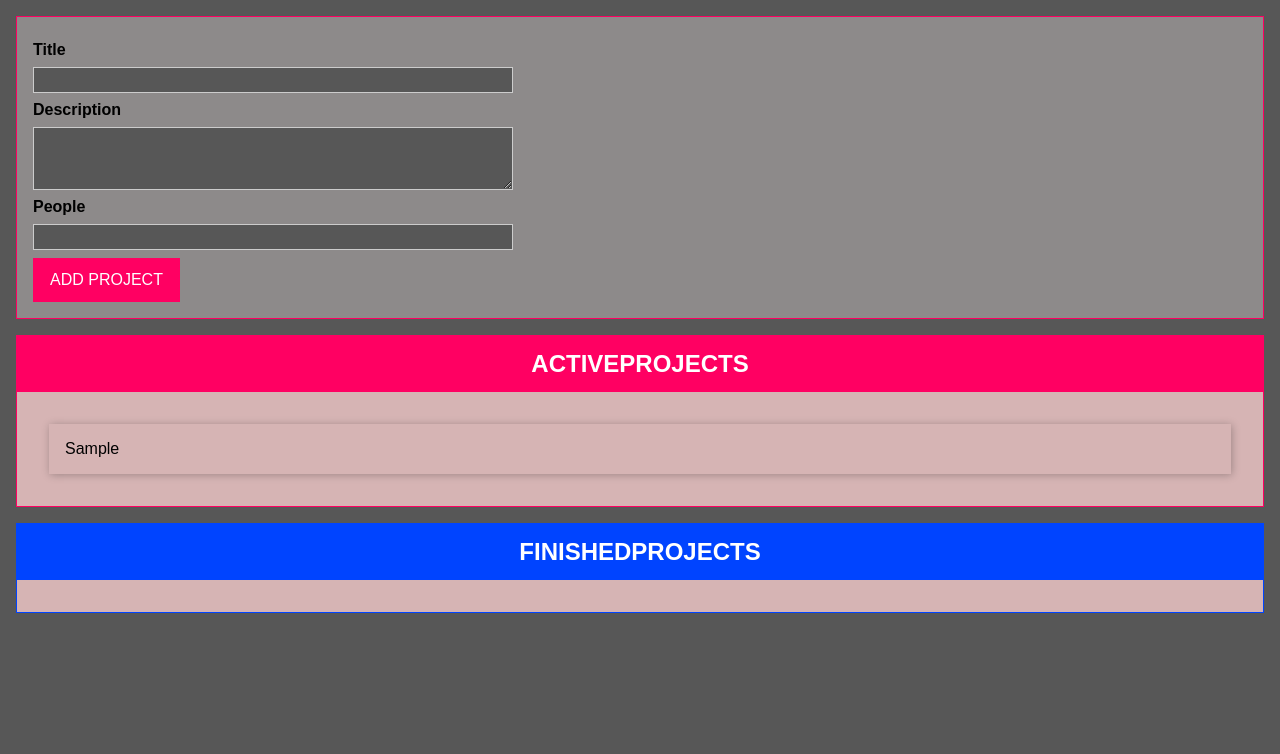
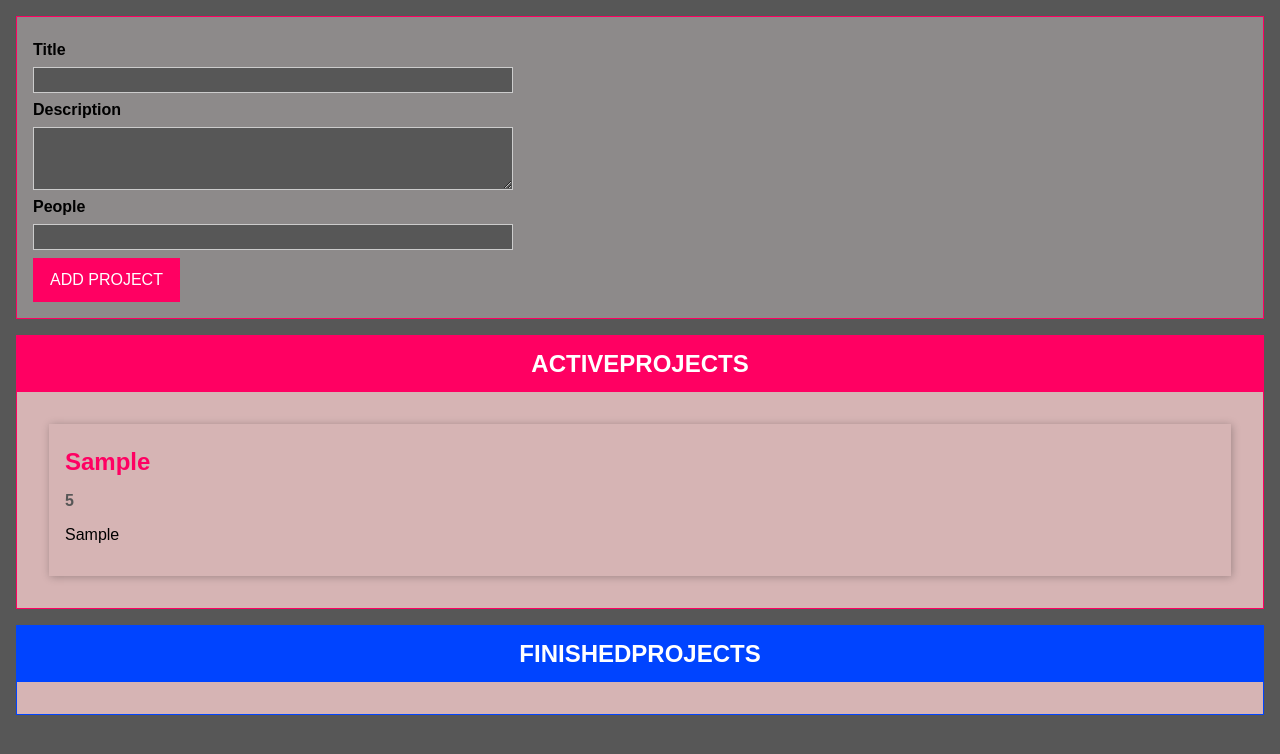
Before and after one commit to Vezil/drag-and-drop, a website with bundled scripts: page index.html in a window 1280 px wide. Both pictures are taken after typing "Sample", "Sample", "5" into the empty fields and a click on the button "ADD PROJECT". Built offline with nearby package versions, Linux system fonts and the light colour scheme.

Commit message:
add ProjectItem class

```diff
--- a/index.html
+++ b/index.html
@@ -33,7 +33,11 @@
             </form>
         </template>
         <template id="single-project">
-            <li></li>
+            <li>
+                <h2></h2>
+                <h3></h3>
+                <p></p>
+            </li>
         </template>
         <template id="project-list">
             <section class="projects">
--- a/src/app.ts
+++ b/src/app.ts
@@ -176,6 +176,31 @@ abstract class Component<T extends HTMLElement, U extends HTMLElement> {
     abstract renderContent(): void;
 }
 
+// ProjectItem Class
+
+class ProjectItem extends Component<HTMLUListElement, HTMLLIElement> {
+    private project: Project;
+
+    constructor(hostId: string, project: Project) {
+        super('single-project', hostId, false, project.id);
+
+        this.project = project;
+
+        this.configure();
+        this.renderContent();
+    }
+
+    configure() {}
+
+    renderContent() {
+        this.element.querySelector('h2')!.textContent = this.project.title;
+        this.element.querySelector(
+            'h3'
+        )!.textContent = this.project.people.toString();
+        this.element.querySelector('p')!.textContent = this.project.description;
+    }
+}
+
 // ProjectList Class
 
 class ProjectList extends Component<HTMLDivElement, HTMLElement> {
@@ -221,11 +246,7 @@ class ProjectList extends Component<HTMLDivElement, HTMLElement> {
         listElement.innerHTML = '';
 
         for (const project of this.assignedProjects) {
-            const listItem = document.createElement('li');
-
-            listItem.textContent = project.title;
-
-            listElement.appendChild(listItem);
+            new ProjectItem(this.element.querySelector('ul')!.id, project);
         }
     }
 }
```
